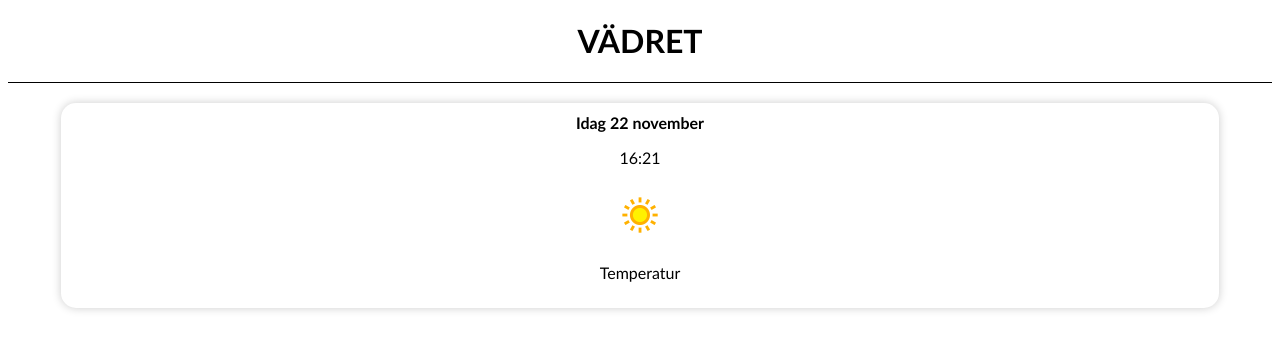
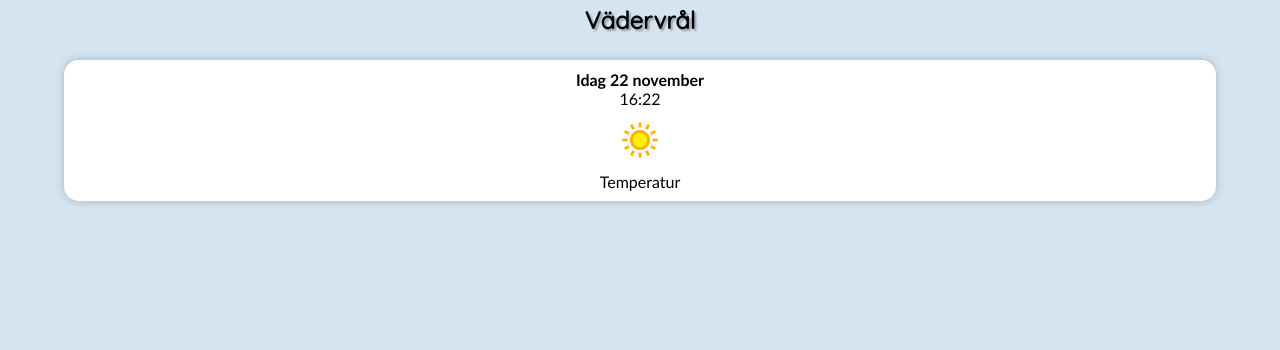
Before and after one commit to nicolinasmith/Weather, a plain HTML site: page index.html in a window 1280 px wide. Drawn offline with Linux system fonts and the light colour scheme.

Commit message:
Progress commit

```diff
--- a/css/style.css
+++ b/css/style.css
@@ -1,12 +1,24 @@
+* {
+    box-sizing: border-box;
+    margin: 0;
+    padding: 0;
+}
+
 body {
-    background-color: #ffffff;
+    background-color: #d4e4f1;
     font-family: 'Gill Sans', 'Gill Sans MT', Calibri, 'Trebuchet MS', sans-serif;
 }
 
 header {
     text-align: center;
     margin-bottom: 20px;
-    border-bottom: 1px solid #000000;
+    padding: 5px;
+}
+
+header h1 {
+    font-family: 'Quicksand', sans-serif;
+    text-shadow: 2px 2px 2px rgba(0, 0, 0, 0.3);
+    font-size: 24px;
 }
 
 main {
--- a/index.html
+++ b/index.html
@@ -4,13 +4,14 @@
     <meta charset="UTF-8">
     <meta name="viewport" content="width=device-width, initial-scale=1.0">
     <link type="text/css" rel="stylesheet" href="css/style.css">
+    <link href="https://fonts.googleapis.com/css2?family=Quicksand&display=swap" rel="stylesheet">
     <script type="module" src="js/index.js"></script>
     <title>WEATHER</title>
 
 </head>
 <body>
     <header>
-        <h1>VÄDRET</h1>
+        <h1>Vädervrål</h1>
     </header>
 
     <main>
--- a/js/index.js
+++ b/js/index.js
@@ -1,18 +1,28 @@
 const currentWeather = document.getElementById('current');
 const date = document.getElementById('current-date');
 const time = document.getElementById('current-time');
-const month = new Date().getMonth();
 
-date.textContent = 'Idag' + ' ' + new Date().getDate() + ' ' + currentMonth(month);
-time.textContent = new Date().getHours() + ':' + new Date().getMinutes();
+getCurrentDate();
+getCurrentTime();
 
-function currentMonth(month) {
+function getCurrentDate() {
 
+    const now = new Date();
+    const month = now.getMonth();
     const months = [
         'januari', 'februari', 'mars', 'april', 'maj', 'juni',
         'juli', 'augusti', 'september', 'oktober', 'november', 'december'
       ];
 
-    return months[month];
+    date.textContent = 'Idag' + ' ' + now.getDate() + ' ' + months[month];
+}
 
+function getCurrentTime() {
+    const now = new Date();
+    const hours = now.getHours();
+    const minutes = now.getMinutes();
+    const correctMinutes = (minutes < 10) ? '0' + minutes : minutes;
+    time.textContent = hours + ':' + correctMinutes;
 }
+
+setInterval(getCurrentTime, 1000);
```
